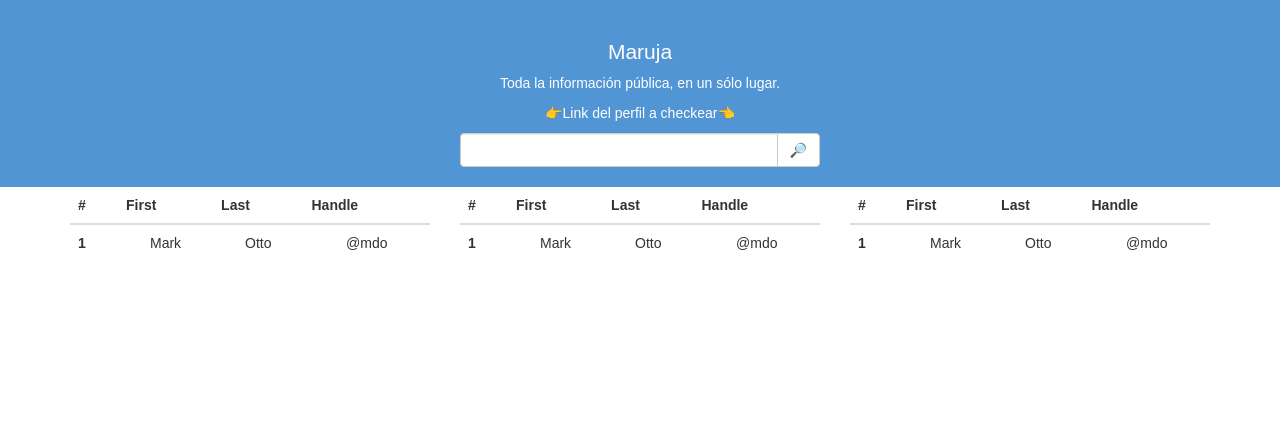
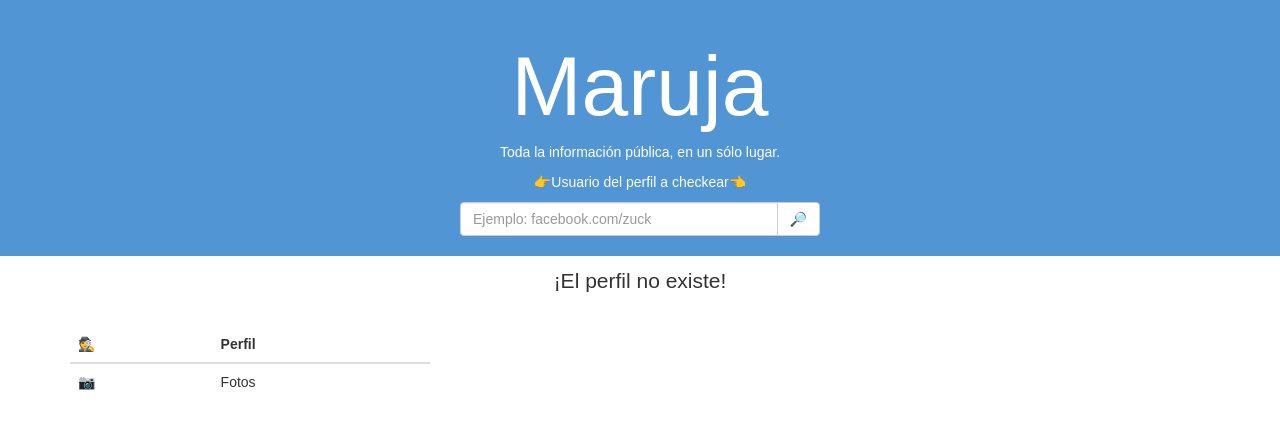
Before and after one commit to mangione77/maruja, a React (Create React App) app: page / in a window 1280 px wide. Shown: the top 428 px of the page. Built offline with nearby package versions, Linux system fonts and the light colour scheme.

Commit message:
Added findFBid function

```diff
--- a/package.json
+++ b/package.json
@@ -4,6 +4,7 @@
   "private": true,
   "dependencies": {
     "axios": "^0.18.0",
+    "find-facebook-id": "^0.2.0",
     "react": "^16.2.0",
     "react-bootstrap": "^0.32.1",
     "react-dom": "^16.2.0",
--- a/src/App.css
+++ b/src/App.css
@@ -1,7 +1,3 @@
-.App {
-  text-align: center;
-}
-
 .App-logo {
   animation: App-logo-spin infinite 20s linear;
   height: 80px;
@@ -13,10 +9,11 @@
   padding: 20px;
   color: white;
   height:30%;
+  text-align:center;
 }
 
 .App-title {
-  font-size: 1.5em;
+  font-size: 6em;
 }
 
 .App-intro {
@@ -29,8 +26,18 @@
   background-color:transparent;
 }
 
+.options-table {
+  margin-top:20px;
+}
+
 .input-button {
   float:left;
+}
+
+.new-url {
+  text-align:center;
+  font-size: 1.5em;
+  margin-top: 10px;
 }
 
 @keyframes App-logo-spin {
--- a/src/App.js
+++ b/src/App.js
@@ -3,18 +3,33 @@ import './App.css'
 import AppHeader from './components/AppHeader'
 import NewLoadedUrl from './common/NewLoadedUrl'
 import TableLayout from './components/TableLayout'
+import findId from './utils/findFacebookId'
 
 class App extends Component {
   constructor() {
     super()
     this.state = {
-      profileUrl:''
+      profileUrl:'',
+      profileId: '',
+      errorGetId: ''
     }
   }
 
   onProfileUrlChange = (fbUrl) => {
     this.setState({
       profileUrl:fbUrl
+    }, () => {
+      findId(this.state.profileUrl)
+        .then(response => {
+          this.setState({
+            profileId:response
+          })
+        })
+        .catch(err => {
+          this.setState({
+            errorGetId: 404
+          })
+        })
     })
   }
 
@@ -22,8 +37,8 @@ class App extends Component {
     return (
       <div className="App">
         <AppHeader onProfileUrlChange={this.onProfileUrlChange} />
-        <NewLoadedUrl profileUrl={this.state.profileUrl} />
-        <TableLayout />
+        <NewLoadedUrl profileURL={this.state.profileUrl} profileId={this.state.profileId} errorGetId={this.state.errorGetId} />
+        <TableLayout profileId={this.state.profileId} />
       </div>
     );
   }
--- a/src/common/NewLoadedUrl.js
+++ b/src/common/NewLoadedUrl.js
@@ -4,7 +4,9 @@ class NewLoadedUrl extends Component {
     render() {
         return <div>
         {
-            this.props.profileUrl ? <p>¡Perfil {this.props.profileUrl} cargado!</p> : <div />
+            !this.props.errorGetId && this.props.profileId
+            ? <p className="new-url">¡Perfil #{this.props.profileId} cargado!</p>
+            : <p className="new-url">¡El perfil {this.props.profileURL} no existe!</p>
         }
         </div>
     }
--- a/src/common/OptionsTable.js
+++ b/src/common/OptionsTable.js
@@ -2,22 +2,32 @@ import React, { Component } from 'react'
 
 class OptionsTable extends Component {
     render() {
+        {
+            var iconStyle = {
+                "width":"20"
+            }
+
+            var tdIcon = {
+                "height":"20",
+                "margin-right":"5"
+            }
+        }
         return <div>
-            <table class="table">
+            <table className="table options-table">
             <thead>
             <tr>
-                <th scope="col">#</th>
-                <th scope="col">First</th>
-                <th scope="col">Last</th>
-                <th scope="col">Handle</th>
+                <th scope="col" style={iconStyle}>{this.props.icon}</th>
+                <th scope="col">{this.props.title}</th>
             </tr>
             </thead>
             <tbody>
             <tr>
-                <th scope="row">1</th>
-                <td>Mark</td>
-                <td>Otto</td>
-                <td>@mdo</td>
+                <td style={iconStyle}><span>{this.props.photosIcon}</span></td>
+                {
+                    this.props.profileId
+                            ? <td><a target="_blank" href={`https://www.facebook.com/search/${this.props.profileId}/photos-by/`}>Fotos</a></td>
+                            : <td>Fotos</td>
+                }
             </tr>
             </tbody>
         </table>
--- a/src/components/AppHeader.js
+++ b/src/components/AppHeader.js
@@ -27,11 +27,11 @@ class AppHeader extends Component {
                 <Col lg={12} md={12} sm={12}>
                     <h1 className="App-title">Maruja</h1>
                     <p>Toda la información pública, en un sólo lugar.</p>
-                    <p>👉Link del perfil a checkear👈</p>
+                    <p>👉Usuario del perfil a checkear👈</p>
                 </Col>
                 <Col lg={4} lgOffset={4} md={12} sm={12}>
                     <div className="input-group">
-                        <input type="text" className="form-control" value={this.state.inputText} onChange={this.textHandler} />
+                        <input type="text" className="form-control" value={this.state.inputText} onChange={this.textHandler} placeholder="Ejemplo: facebook.com/zuck"/>
                         <span className="input-group-btn">
                                 <button className="btn btn-default" onClick={this.buttonSubmitHandler} type="button">🔎</button>
                         </span>
--- a/src/components/TableLayout.js
+++ b/src/components/TableLayout.js
@@ -2,19 +2,28 @@ import React, { Component } from 'react'
 import OptionsTable from '../common/OptionsTable'
 import { Grid, Row, Col } from 'react-bootstrap'
 
+
 class TableLayout extends Component {
+    constructor() {
+        super()
+        this.state = {
+            infoIcon: 'ℹ',
+            profileIcon: '🕵',
+            profileTitle:'Perfil',
+            photosIcon: '📷'
+        }
+    }
     render() {
         return <div>
         <Grid>
             <Row>
                 <Col lg={4} md={6} sm={12}>
-                    <OptionsTable />
-                </Col>
-                <Col lg={4} md={6} sm={12}>
-                    <OptionsTable />
-                </Col>
-                <Col lg={4} md={6} sm={12}>
-                    <OptionsTable />
+                    <OptionsTable
+                        icon={this.state.profileIcon}
+                        title={this.state.profileTitle}
+                        photosIcon={this.state.photosIcon}
+                        profileId={this.props.profileId}
+                    />
                 </Col>
             </Row>
         </Grid>
--- /dev/null
+++ b/src/utils/findFacebookId.js
@@ -0,0 +1,14 @@
+import FindFacebookId from 'find-facebook-id'
+
+async function findId(name) {
+    try {
+        let id = await FindFacebookId(name)
+        return id
+    }
+    catch (err) {
+        throw err
+    }
+
+}
+
+export default findId
```
Also changed, not shown: 1 other file (tests, documents, lock files or other folders).
